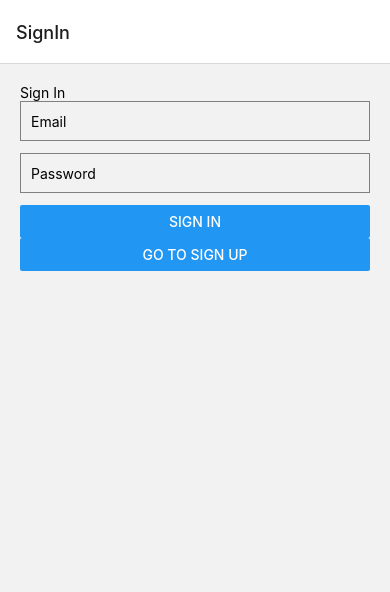
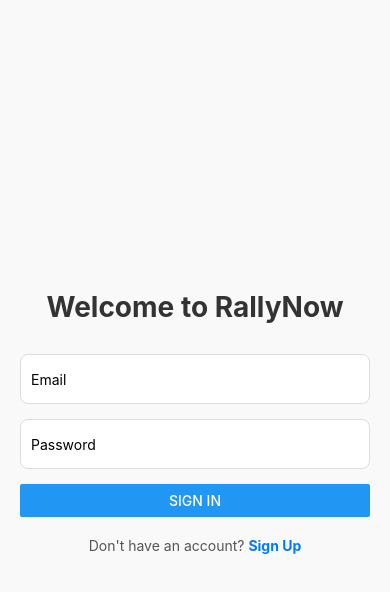
Before and after one commit to mmc03-ucb/rallynow, a React Native app: screen /SignIn in a window 390 px wide. Shown: the top 592 px of the page. Built offline with nearby package versions, Linux system fonts and the light colour scheme.

Commit message:
Updated ui for sign in and sign up

```diff
--- a/App.tsx
+++ b/App.tsx
@@ -12,16 +12,20 @@
 const App = () => {
   return (
     <NavigationContainer>
-      <Stack.Navigator initialRouteName="SignIn">
+      <Stack.Navigator
+        initialRouteName="SignIn"
+        screenOptions={{
+          headerShown: false,  // Hides the header by default for all screens
+        }}
+      >
         <Stack.Screen name="SignIn" component={SignIn} />
         <Stack.Screen name="SignUp" component={SignUp} />
         <Stack.Screen
           name="LandingPage"
           component={LandingPage}
           options={{
-            headerShown: false,       // Hides the header
-            gestureEnabled: false     // Disables the swipe back gesture
-          }} // Hides the header on the LandingPage
+            gestureEnabled: false,  // Disables the swipe back gesture
+          }}
         />
       </Stack.Navigator>
     </NavigationContainer>
--- a/screens/SignIn.js
+++ b/screens/SignIn.js
@@ -34,12 +34,14 @@
 
   return (
     <View style={styles.container}>
-      <Text>Sign In</Text>
+      <Text style={styles.title}>Welcome to RallyNow</Text>
       <TextInput
         style={styles.input}
         placeholder="Email"
         value={email}
         onChangeText={setEmail}
+        keyboardType="email-address"
+        autoCapitalize="none"
       />
       <TextInput
         style={styles.input}
@@ -48,26 +50,54 @@
         onChangeText={setPassword}
         secureTextEntry
       />
+      {error ? <Text style={styles.error}>{error}</Text> : null}
       <Button title="Sign In" onPress={handleSignIn} />
-      {error ? <Text style={styles.error}>{error}</Text> : null}
-      <Button title="Go to Sign Up" onPress={() => navigation.navigate('SignUp')} />
+      <Text style={styles.switchText}>
+        Don't have an account?{' '}
+        <Text style={styles.switchLink} onPress={() => navigation.navigate('SignUp')}>
+          Sign Up
+        </Text>
+      </Text>
     </View>
   );
 };
 
 const styles = StyleSheet.create({
   container: {
+    flex: 1,
+    justifyContent: 'center',
     padding: 20,
+    backgroundColor: '#f9f9f9',
+  },
+  title: {
+    fontSize: 28,
+    fontWeight: 'bold',
+    textAlign: 'center',
+    marginBottom: 30,
+    color: '#333',
   },
   input: {
-    height: 40,
-    borderColor: 'gray',
+    height: 50,
+    borderColor: '#ddd',
     borderWidth: 1,
-    marginBottom: 12,
+    marginBottom: 15,
     padding: 10,
+    borderRadius: 8,
+    backgroundColor: '#fff',
   },
   error: {
     color: 'red',
+    marginBottom: 15,
+    textAlign: 'center',
+  },
+  switchText: {
+    textAlign: 'center',
+    marginTop: 20,
+    color: '#555',
+  },
+  switchLink: {
+    color: '#007bff',
+    fontWeight: 'bold',
   },
 });
 
--- a/screens/SignUp.js
+++ b/screens/SignUp.js
@@ -40,7 +40,7 @@
 
   return (
     <View style={styles.container}>
-      <Text>Sign Up</Text>
+      <Text style={styles.title}>Welcome to RallyNow</Text>
       <TextInput
         style={styles.input}
         placeholder="Name"
@@ -52,39 +52,71 @@
         placeholder="Email"
         value={email}
         onChangeText={setEmail}
+        keyboardType="email-address"
+        autoCapitalize="none"
       />
       <TextInput
         style={styles.input}
         placeholder="Password"
         value={password}
         onChangeText={setPassword}
+        secureTextEntry
       />
       <TextInput
         style={styles.input}
         placeholder="Confirm Password"
         value={confirmPassword}
         onChangeText={setConfirmPassword}
+        secureTextEntry
       />
+      {error ? <Text style={styles.error}>{error}</Text> : null}
       <Button title="Sign Up" onPress={handleSignUp} />
-      {error ? <Text style={styles.error}>{error}</Text> : null}
-      <Button title="Go to Sign In" onPress={() => navigation.navigate('SignIn')} />
+      <Text style={styles.switchText}>
+        Already have an account?{' '}
+        <Text style={styles.switchLink} onPress={() => navigation.navigate('SignIn')}>
+          Sign In
+        </Text>
+      </Text>
     </View>
   );
 };
 
 const styles = StyleSheet.create({
   container: {
+    flex: 1,
+    justifyContent: 'center',
     padding: 20,
+    backgroundColor: '#f9f9f9',
+  },
+  title: {
+    fontSize: 28,
+    fontWeight: 'bold',
+    textAlign: 'center',
+    marginBottom: 30,
+    color: '#333',
   },
   input: {
-    height: 40,
-    borderColor: 'gray',
+    height: 50,
+    borderColor: '#ddd',
     borderWidth: 1,
-    marginBottom: 12,
+    marginBottom: 15,
     padding: 10,
+    borderRadius: 8,
+    backgroundColor: '#fff',
   },
   error: {
     color: 'red',
+    marginBottom: 15,
+    textAlign: 'center',
+  },
+  switchText: {
+    textAlign: 'center',
+    marginTop: 20,
+    color: '#555',
+  },
+  switchLink: {
+    color: '#007bff',
+    fontWeight: 'bold',
   },
 });
 
```
